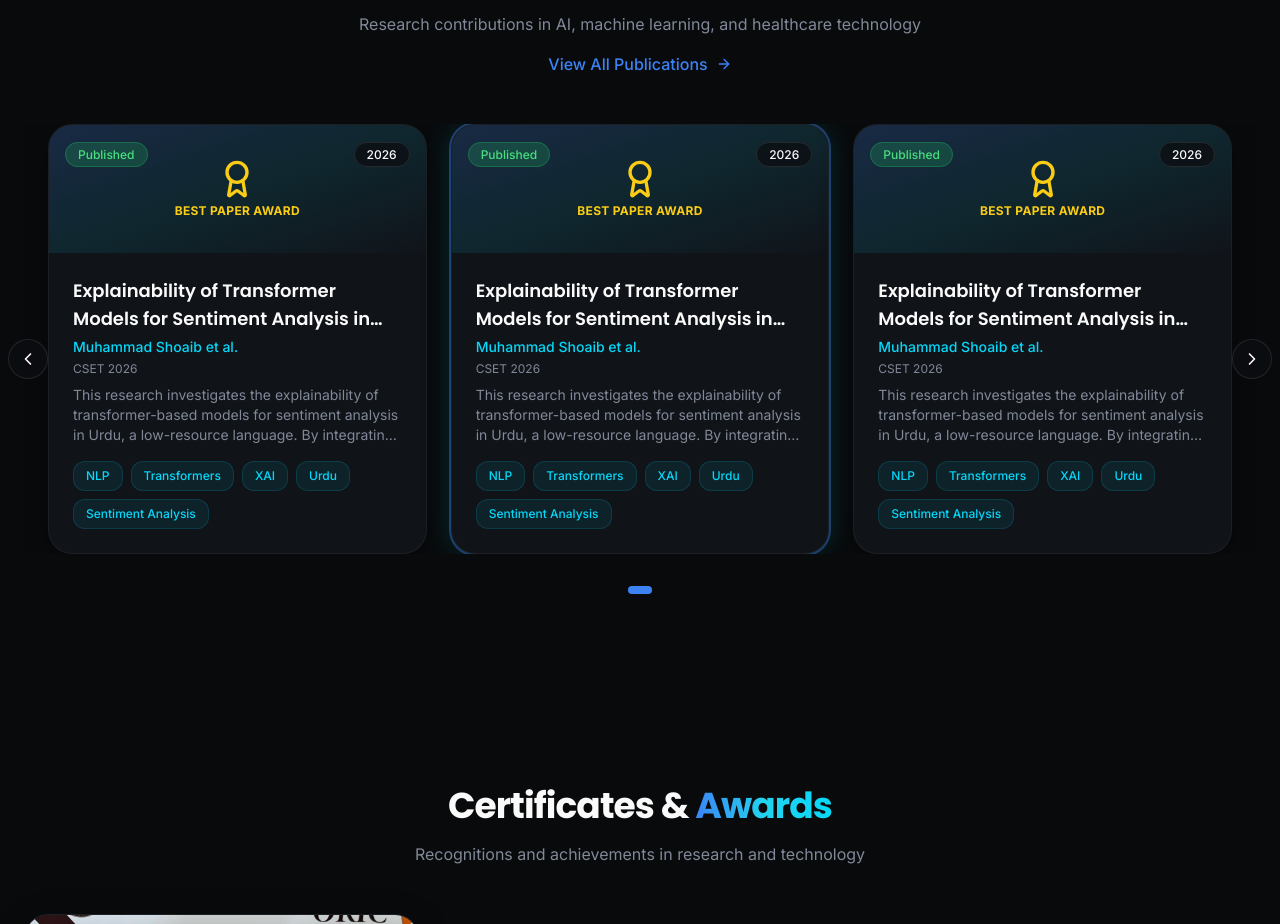
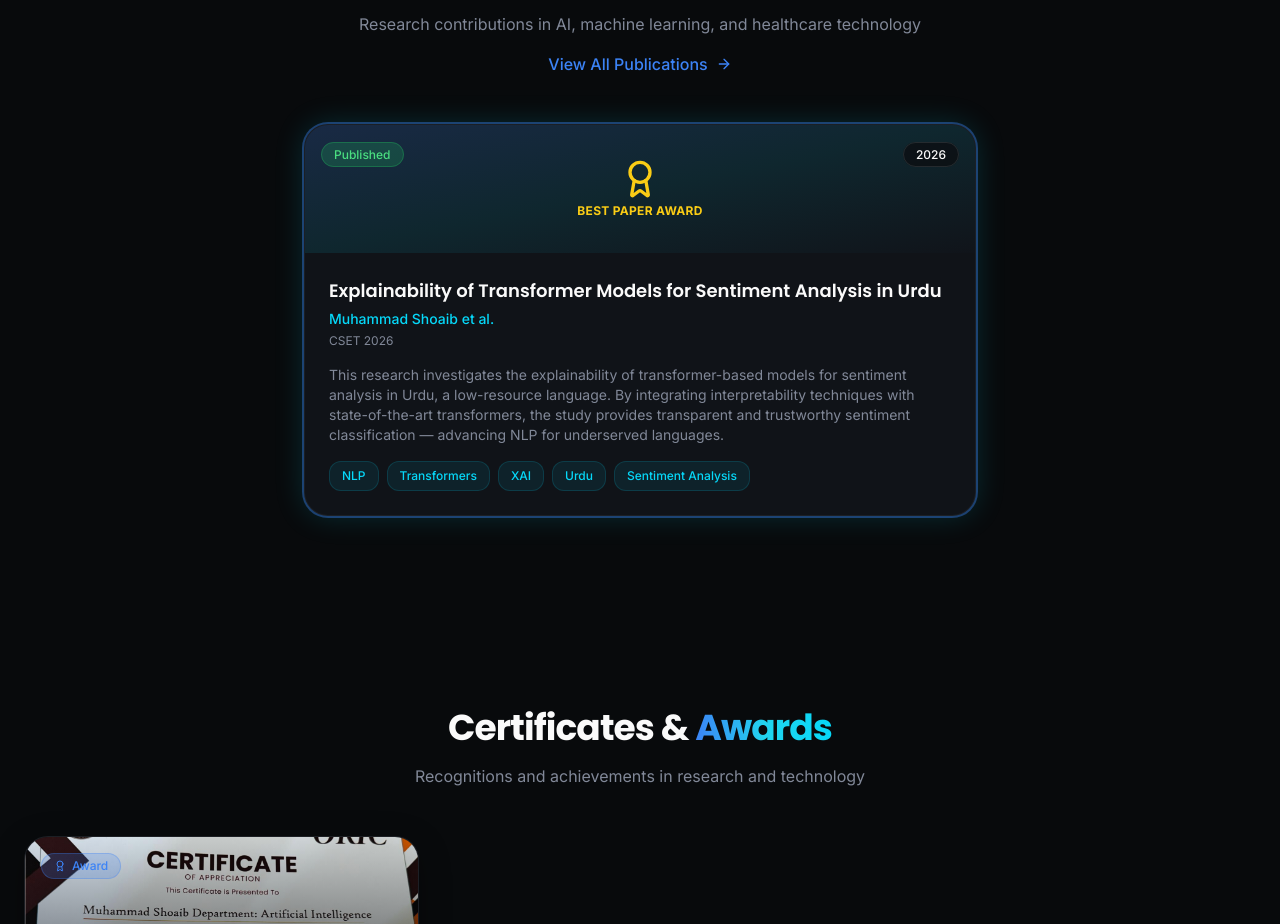
Before and after one commit to MShoaib-81/m-shoaib, a React (Vite) app: page / in a window 1280 px wide. Shown: the part 3245-4169 px from the top of the page. Built offline with nearby package versions, Linux system fonts and the light colour scheme; the HTML template or start-up script is replaced by a standard one.

Commit message:
Remove publication duplication
Co-authored-by: MShoaib-81 <223094215+MShoaib-81@users.noreply.github.com>

```diff
--- a/src/components/PublicationsSection.tsx
+++ b/src/components/PublicationsSection.tsx
@@ -1,24 +1,9 @@
-import { useState, useEffect, useCallback } from "react";
-import { FileText, ExternalLink, ChevronLeft, ChevronRight, ArrowRight, Award } from "lucide-react";
+import { FileText, ExternalLink, ArrowRight, Award } from "lucide-react";
 import { Button } from "@/components/ui/button";
 import { Link } from "react-router-dom";
 import ScrollReveal from "./ScrollReveal";
 
-interface Publication {
-  title: string;
-  authors: string;
-  venue: string;
-  year: string;
-  abstract: string;
-  tags: string[];
-  doi?: string;
-  pdfUrl?: string;
-  status: "Published" | "Under Review" | "Preprint";
-  award?: string;
-}
-
-const publications: Publication[] = [
-  {
+const publication = {
   title: "Explainability of Transformer Models for Sentiment Analysis in Urdu",
   authors: "Muhammad Shoaib et al.",
   venue: "CSET 2026",
@@ -26,135 +11,11 @@ const publications: Publication[] = [
   abstract: "This research investigates the explainability of transformer-based models for sentiment analysis in Urdu, a low-resource language. By integrating interpretability techniques with state-of-the-art transformers, the study provides transparent and trustworthy sentiment classification — advancing NLP for underserved languages.",
   tags: ["NLP", "Transformers", "XAI", "Urdu", "Sentiment Analysis"],
   pdfUrl: "/CSET2026_1_1.pdf",
-    status: "Published",
+  status: "Published" as const,
   award: "Best Paper Award"
-  }
-];
-
-const PublicationCard = ({ publication, isCenter }: { publication: Publication; isCenter: boolean }) => (
-  <div
-    className={`soft-card-hover group overflow-hidden h-full flex flex-col transition-all duration-500 ${
-      isCenter ? 'ring-2 ring-primary/40 shadow-[0_0_30px_rgba(0,188,212,0.2)]' : ''
-    }`}
-  >
-    {/* Header with Icon */}
-    <div className="relative h-32 bg-gradient-to-br from-primary/20 via-secondary/10 to-accent/10 flex items-center justify-center">
-      {publication.award ? (
-        <div className="flex flex-col items-center gap-1">
-          <Award className="w-10 h-10 text-yellow-400" />
-          <span className="text-xs font-bold text-yellow-400 tracking-wide uppercase">{publication.award}</span>
-        </div>
-      ) : (
-        <FileText className="w-16 h-16 text-primary/60" />
-      )}
-
-      {/* Status Badge */}
-      <div className="absolute top-4 left-4">
-        <span className={`px-3 py-1 rounded-full text-xs font-medium ${
-          publication.status === "Published"
-            ? "bg-green-500/20 text-green-400 border border-green-500/30"
-            : publication.status === "Under Review"
-            ? "bg-yellow-500/20 text-yellow-400 border border-yellow-500/30"
-            : "bg-blue-500/20 text-blue-400 border border-blue-500/30"
-        }`}>
-          {publication.status}
-        </span>
-      </div>
-
-      {/* Year Badge */}
-      <div className="absolute top-4 right-4">
-        <span className="px-3 py-1 rounded-full text-xs font-medium bg-surface/80 text-foreground border border-white/10">
-          {publication.year}
-        </span>
-      </div>
-
-      {/* Hover Overlay */}
-      {(publication.doi || publication.pdfUrl) && (
-        <div className="absolute inset-0 bg-background/80 flex items-center justify-center opacity-0 group-hover:opacity-100 transition-opacity duration-300">
-          <a
-            href={publication.pdfUrl || publication.doi}
-            target="_blank"
-            rel="noopener noreferrer"
-          >
-            <Button className="btn-primary">
-              <FileText className="w-4 h-4 mr-2" />
-              View Paper
-              <ExternalLink className="w-3 h-3 ml-2" />
-            </Button>
-          </a>
-        </div>
-      )}
-    </div>
-
-    {/* Content */}
-    <div className="p-6 flex-1 flex flex-col">
-      <div className="mb-2">
-        <h3 className="text-lg font-semibold text-foreground font-display line-clamp-2">
-          {publication.title}
-        </h3>
-        <p className="text-secondary text-sm font-medium mt-1">{publication.authors}</p>
-        <p className="text-muted-foreground text-xs mt-1">{publication.venue}</p>
-      </div>
-      <p className="text-sm text-muted-foreground mb-4 flex-1 line-clamp-3">
-        {publication.abstract}
-      </p>
-
-      {/* Tags */}
-      <div className="flex flex-wrap gap-2">
-        {publication.tags.map((tag) => (
-          <span key={tag} className="tech-tag">
-            {tag}
-          </span>
-        ))}
-      </div>
-    </div>
-  </div>
-);
+};
 
 const PublicationsSection = () => {
-  const [currentIndex, setCurrentIndex] = useState(0);
-  const [slidesPerView, setSlidesPerView] = useState(3);
-
-  // Handle responsive slides per view
-  useEffect(() => {
-    const handleResize = () => {
-      if (window.innerWidth < 640) {
-        setSlidesPerView(1);
-      } else if (window.innerWidth < 1024) {
-        setSlidesPerView(2);
-      } else {
-        setSlidesPerView(3);
-      }
-    };
-
-    handleResize();
-    window.addEventListener('resize', handleResize);
-    return () => window.removeEventListener('resize', handleResize);
-  }, []);
-
-  const totalSlides = publications.length;
-
-  const nextSlide = useCallback(() => {
-    setCurrentIndex((prev) => (prev + 1) % totalSlides);
-  }, [totalSlides]);
-
-  const prevSlide = useCallback(() => {
-    setCurrentIndex((prev) => (prev - 1 + totalSlides) % totalSlides);
-  }, [totalSlides]);
-
-  // Get visible publications with infinite loop
-  const getVisiblePublications = () => {
-    const visible = [];
-    for (let i = 0; i < slidesPerView; i++) {
-      const index = (currentIndex + i) % totalSlides;
-      visible.push({ publication: publications[index], index });
-    }
-    return visible;
-  };
-
-  const visiblePublications = getVisiblePublications();
-  const centerIndex = Math.floor(slidesPerView / 2);
-
   return (
     <section id="publications" className="py-24 relative">
       <div className="container mx-auto px-6">
@@ -174,58 +35,51 @@ const PublicationsSection = () => {
           </div>
         </ScrollReveal>
 
-        {/* Carousel Container */}
         <ScrollReveal delay={100}>
-          <div className="relative">
-            {/* Navigation Arrows */}
-            <button
-              onClick={prevSlide}
-              className="absolute left-0 top-1/2 -translate-y-1/2 -translate-x-4 z-20 w-10 h-10 rounded-full bg-surface/80 border border-white/10 backdrop-blur-sm flex items-center justify-center text-foreground hover:bg-primary/20 hover:border-primary/30 transition-all duration-300"
-              aria-label="Previous publication"
-            >
-              <ChevronLeft className="w-5 h-5" />
-            </button>
+          <div className="max-w-2xl mx-auto">
+            <div className="soft-card-hover group overflow-hidden flex flex-col ring-2 ring-primary/40 shadow-[0_0_30px_rgba(0,188,212,0.2)]">
+              {/* Header */}
+              <div className="relative h-32 bg-gradient-to-br from-primary/20 via-secondary/10 to-accent/10 flex items-center justify-center">
+                <div className="flex flex-col items-center gap-1">
+                  <Award className="w-10 h-10 text-yellow-400" />
+                  <span className="text-xs font-bold text-yellow-400 tracking-wide uppercase">{publication.award}</span>
+                </div>
 
-            <button
-              onClick={nextSlide}
-              className="absolute right-0 top-1/2 -translate-y-1/2 translate-x-4 z-20 w-10 h-10 rounded-full bg-surface/80 border border-white/10 backdrop-blur-sm flex items-center justify-center text-foreground hover:bg-primary/20 hover:border-primary/30 transition-all duration-300"
-              aria-label="Next publication"
-            >
-              <ChevronRight className="w-5 h-5" />
-            </button>
+                <div className="absolute top-4 left-4">
+                  <span className="px-3 py-1 rounded-full text-xs font-medium bg-green-500/20 text-green-400 border border-green-500/30">
+                    {publication.status}
+                  </span>
+                </div>
 
-            {/* Cards Container */}
-            <div className="overflow-hidden px-6">
-              <div className="flex gap-6 transition-transform duration-500 ease-out">
-                {visiblePublications.map(({ publication, index }, i) => (
-                  <div
-                    key={`${publication.title}-${index}`}
-                    className="flex-shrink-0"
-                    style={{ width: `calc((100% - ${(slidesPerView - 1) * 24}px) / ${slidesPerView})` }}
-                  >
-                    <PublicationCard
-                      publication={publication}
-                      isCenter={slidesPerView === 3 ? i === centerIndex : slidesPerView === 1}
-                    />
+                <div className="absolute top-4 right-4">
+                  <span className="px-3 py-1 rounded-full text-xs font-medium bg-surface/80 text-foreground border border-white/10">
+                    {publication.year}
+                  </span>
                 </div>
+
+                <div className="absolute inset-0 bg-background/80 flex items-center justify-center opacity-0 group-hover:opacity-100 transition-opacity duration-300">
+                  <a href={publication.pdfUrl} target="_blank" rel="noopener noreferrer">
+                    <Button className="btn-primary">
+                      <FileText className="w-4 h-4 mr-2" />
+                      View Paper
+                      <ExternalLink className="w-3 h-3 ml-2" />
+                    </Button>
+                  </a>
+                </div>
+              </div>
+
+              {/* Content */}
+              <div className="p-6 flex-1 flex flex-col">
+                <h3 className="text-lg font-semibold text-foreground font-display">{publication.title}</h3>
+                <p className="text-secondary text-sm font-medium mt-1">{publication.authors}</p>
+                <p className="text-muted-foreground text-xs mt-1">{publication.venue}</p>
+                <p className="text-sm text-muted-foreground my-4">{publication.abstract}</p>
+                <div className="flex flex-wrap gap-2">
+                  {publication.tags.map((tag) => (
+                    <span key={tag} className="tech-tag">{tag}</span>
                   ))}
                 </div>
               </div>
-
-            {/* Navigation Dots */}
-            <div className="flex justify-center gap-2 mt-8">
-              {publications.map((_, index) => (
-                <button
-                  key={index}
-                  onClick={() => setCurrentIndex(index)}
-                  className={`w-2 h-2 rounded-full transition-all duration-300 ${
-                    index === currentIndex
-                      ? 'bg-primary w-6'
-                      : 'bg-muted-foreground/30 hover:bg-muted-foreground/50'
-                  }`}
-                  aria-label={`Go to slide ${index + 1}`}
-                />
-              ))}
             </div>
           </div>
         </ScrollReveal>
```
Lines whose indentation alone changed are shown as unchanged.
